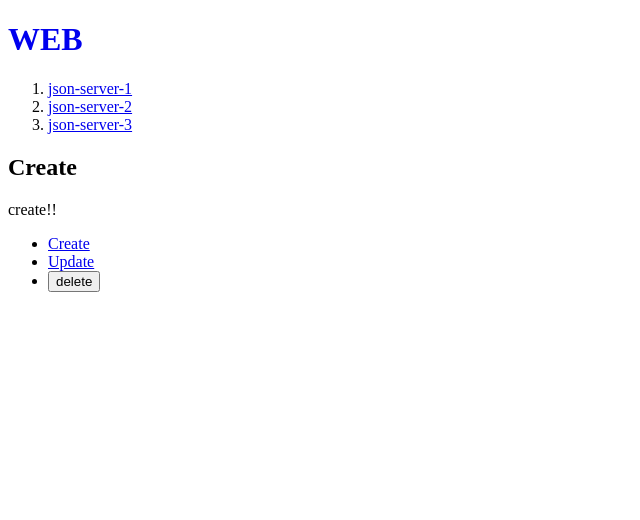
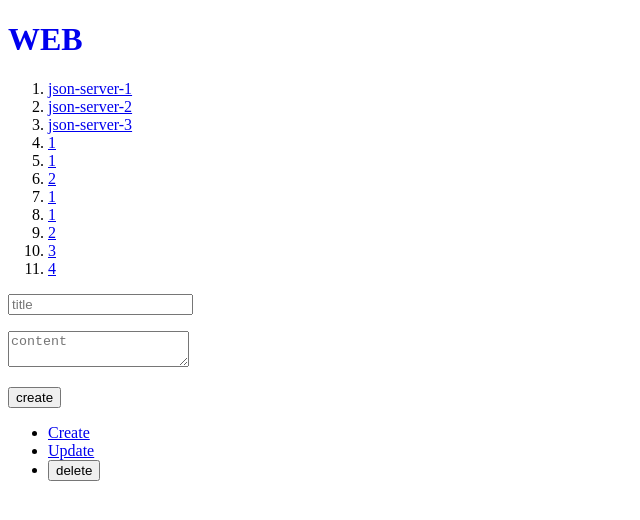
Before and after one commit to dev-cmj/nextapp-tutorial, a Next.js app: page /create in a window 1280 px wide. Shown: the top 520 px of the page, without its empty margins (0-640 px from the left). Built offline with nearby package versions, Linux system fonts and the light colour scheme; data requests are answered from the project's data file.

Commit message:
Next.js : posts read, create

```diff
--- a/db.json
+++ b/db.json
@@ -1,24 +1,67 @@
 {
   "posts": [
     {
-      "id": 1,
+      "id": "1",
       "title": "json-server-1",
-      "author": "typicode"
+      "author": "typicode",
+      "content": "json-server-1-content"
     },
     {
-      "id": 2,
+      "id": "2",
       "title": "json-server-2",
-      "author": "typicode"
+      "author": "typicode",
+      "content": "json-server-2-content"
     },
     {
-      "id": 3,
+      "id": "3",
       "title": "json-server-3",
-      "author": "typicode"
+      "author": "typicode",
+      "content": "json-server-3-content"
+    },
+    {
+      "id": "866e",
+      "title": "1",
+      "content": "2"
+    },
+    {
+      "id": "883a",
+      "title": "1",
+      "content": "2"
+    },
+    {
+      "id": "ba74",
+      "title": "2",
+      "content": "2"
+    },
+    {
+      "id": "b3fe",
+      "title": "1",
+      "content": "2"
+    },
+    {
+      "id": "8b01",
+      "title": "1",
+      "content": "2"
+    },
+    {
+      "title": "2",
+      "content": "2",
+      "id": "vxP3hKj"
+    },
+    {
+      "title": "3",
+      "content": "3",
+      "id": "uj4sSDr"
+    },
+    {
+      "id": "bb88",
+      "title": "4",
+      "content": "4"
     }
   ],
   "comments": [
     {
-      "id": 1,
+      "id": "1",
       "body": "some comment",
       "postId": 1
     }
@@ -28,7 +71,7 @@
   },
   "users": [
     {
-      "id": 1,
+      "id": "1",
       "name": "typicode"
     }
   ]
--- a/src/app/create/layout.js
+++ /dev/null
@@ -1,8 +0,0 @@
-export default function Layout(props) {
-    return (
-        <form>
-            <h2>Create</h2>
-            {props.children}
-        </form>
-    )
-}
--- a/src/app/create/page.js
+++ b/src/app/create/page.js
@@ -1,7 +1,38 @@
+"use client";
+
+import {useRouter} from 'next/navigation';
+
 export default function Create() {
+    const router = useRouter();
     return (
-    <>
-        create!!
-    </>
+        <form onSubmit={(e)=>{
+            e.preventDefault();
+            const title = e.target.title.value;
+            const content = e.target.content.value;
+            const options = {
+                method: 'POST',
+                headers: {'Content-Type': 'application/json'},
+                body: JSON.stringify({title, content})
+            };
+
+            fetch(`http://localhost:9999/posts`, options)
+            .then(resp => resp.json())
+            .then(posts => {
+                const lastId = posts.id;
+                router.push(`/read/${lastId}`);
+            });
+
+
+        }}>
+            <p>
+                <input type={"text"} name={"title"} placeholder={"title"} />
+            </p>
+            <p>
+                <textarea name={"content"} placeholder={"content"} />
+            </p>
+            <p>
+                <input type={"submit"} value={"create"} />
+            </p>
+        </form>
     );
 }
```
Also changed, not shown: src/app/read/[id]/page.js (+6 -3 lines).
